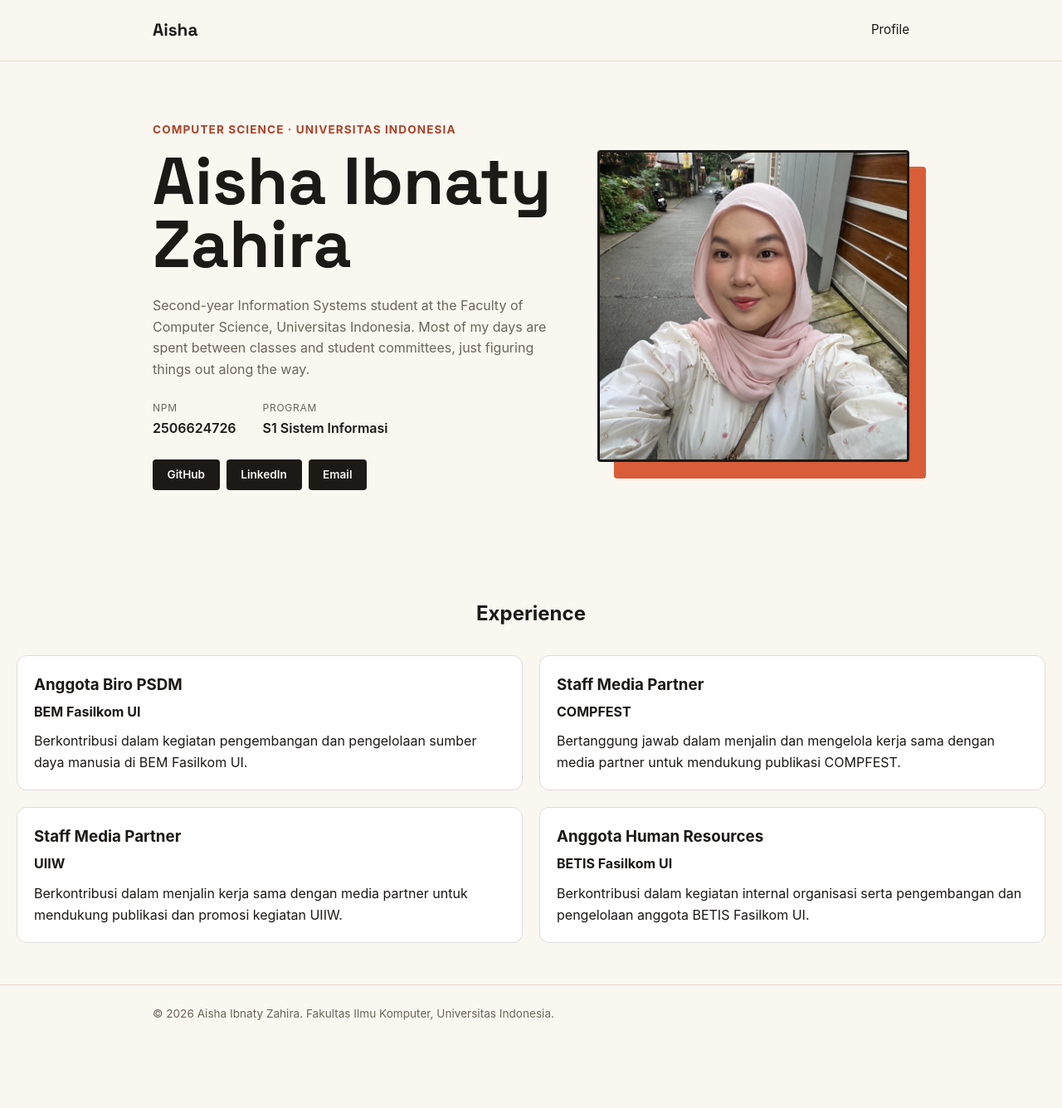
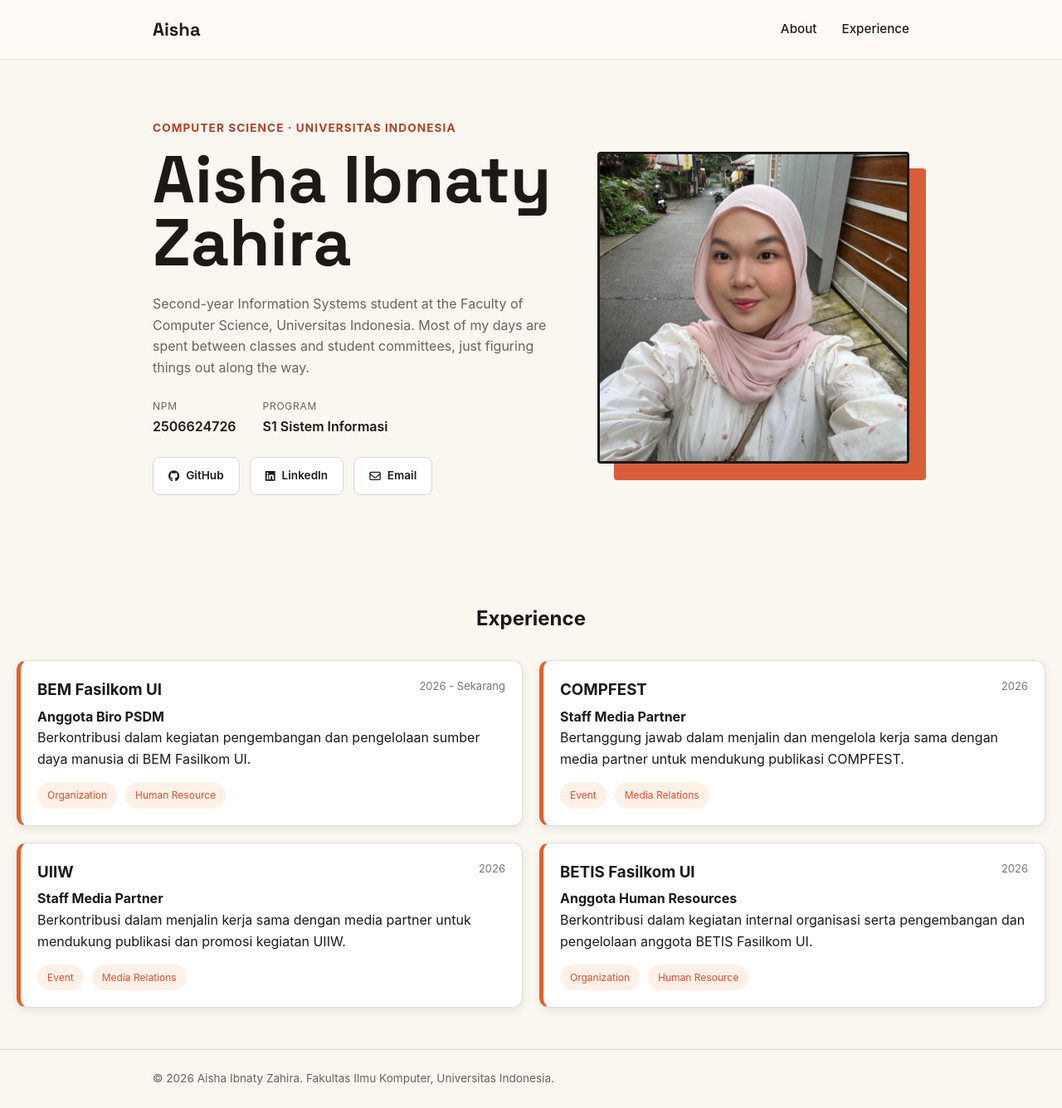
Before and after one commit to aishazahiraa/myportofolio, a Django app: page / in a window 1280 px wide. Shown: the whole page at 83% size. Before the commit the page ends 1230 px from the top, so only its background shows below. Run offline with Django 5.2, Linux system fonts and the light colour scheme.

Commit message:
feat: update portfolio experience and social links

```diff
--- a/static/css/style.css
+++ b/static/css/style.css
@@ -230,3 +230,206 @@ h1, .brand {
         grid-template-columns: 1fr;
     }
 }
+
+/* ===== NAVBAR ===== */
+
+.site-header {
+    position: sticky;
+    top: 0;
+    z-index: 1000;
+    background: #fffaf5;
+    border-bottom: 1px solid #e5e5e5;
+}
+
+.site-header .container {
+    display: flex;
+    justify-content: space-between;
+    align-items: center;
+    padding-top: 18px;
+    padding-bottom: 18px;
+}
+
+.brand {
+    font-size: 22px;
+    font-weight: 700;
+    text-decoration: none;
+    color: #1d1d1d;
+}
+
+.site-header nav {
+    display: flex;
+    gap: 30px;
+}
+
+.site-header nav a {
+    text-decoration: none;
+    color: #1d1d1d;
+    font-weight: 500;
+    transition: color 0.3s ease;
+}
+
+.site-header nav a:hover {
+    color: #e85d2a;
+}
+
+/* ===== EXPERIENCE CARD ===== */
+
+.experience-card {
+    border-left: 5px solid #e85d2a;
+    box-shadow: 0 4px 12px rgba(0, 0, 0, 0.08);
+    transition: transform 0.3s ease, box-shadow 0.3s ease;
+}
+
+.experience-card:hover {
+    transform: translateY(-6px);
+    box-shadow: 0 8px 20px rgba(0, 0, 0, 0.14);
+}
+
+/* ===== SOCIAL BUTTON HOVER ===== */
+
+.social-link {
+    transition: transform 0.3s ease, background-color 0.3s ease, color 0.3s ease;
+}
+
+.social-link:hover {
+    transform: translateY(-3px);
+    background-color: #e85d2a;
+    color: white;
+}
+
+/* ===== EXPERIENCE CARD DETAILS ===== */
+
+.experience-header {
+    display: flex;
+    justify-content: space-between;
+    align-items: flex-start;
+    gap: 20px;
+}
+
+.experience-header h3 {
+    margin: 0 0 5px 0;
+}
+
+.experience-header h4 {
+    margin: 0;
+}
+
+.experience-year {
+    font-size: 13px;
+    color: #777;
+    white-space: nowrap;
+}
+
+.experience-tags {
+    display: flex;
+    gap: 10px;
+    flex-wrap: wrap;
+    margin-top: 15px;
+}
+
+.experience-tags span {
+    background: #fff0e8;
+    color: #d9532b;
+    padding: 6px 12px;
+    border-radius: 20px;
+    font-size: 12px;
+}
+
+.experience-card {
+    transition: transform 0.25s ease, box-shadow 0.25s ease;
+}
+
+.experience-card:hover {
+    transform: translateY(-5px);
+    box-shadow: 0 10px 25px rgba(0, 0, 0, 0.12);
+}
+
+/* ===== SOCIAL BUTTONS ===== */
+
+.social-links {
+    display: flex;
+    gap: 12px;
+    flex-wrap: wrap;
+}
+
+.social-link {
+    display: inline-flex;
+    align-items: center;
+    justify-content: center;
+    gap: 8px;
+
+    padding: 11px 18px;
+    border: 1px solid #d6d6d6;
+    border-radius: 8px;
+
+    background-color: white;
+    color: #1d1d1d;
+
+    text-decoration: none;
+    font-weight: 600;
+
+    transition: all 0.25s ease;
+}
+
+.social-icon {
+    font-size: 17px;
+    font-weight: 700;
+}
+
+/* GitHub: baru oranye saat disentuh mouse */
+.github-link:hover {
+    background-color: #ff6fb5;
+    border-color: #ff6fb5;
+    color: white;
+}
+
+/* LinkedIn: baru biru saat disentuh mouse */
+.linkedin-link:hover {
+    background-color: #0a66c2;
+    border-color: #0a66c2;
+    color: white;
+}
+
+/* Email: baru gelap saat disentuh mouse */
+.email-link:hover {
+    background-color: #333333;
+    border-color: #333333;
+    color: white;
+}
+
+.social-link:hover {
+    transform: translateY(-3px);
+    box-shadow: 0 6px 14px rgba(0, 0, 0, 0.12);
+}
+
+/* ===== FINAL SOCIAL BUTTON FIX ===== */
+
+/* Kondisi normal: SEMUA PUTIH */
+.github-link,
+.linkedin-link,
+.email-link {
+    background-color: white !important;
+    color: #1d1d1d !important;
+    border-color: #d6d6d6 !important;
+}
+
+/* GitHub baru oranye saat mouse diarahkan */
+.github-link:hover {
+    background-color: #ff6fb5 !important;
+    color: white !important;
+    border-color: #ff6fb5 !important;
+}
+
+/* LinkedIn baru biru saat mouse diarahkan */
+.linkedin-link:hover {
+    background-color: #0a66c2 !important;
+    color: white !important;
+    border-color: #0a66c2 !important;
+}
+
+/* Email baru gelap saat mouse diarahkan */
+.email-link:hover {
+    background-color: #333333 !important;
+    color: white !important;
+    border-color: #333333 !important;
+}
--- a/templates/index.html
+++ b/templates/index.html
@@ -9,21 +9,27 @@
     <link rel="preconnect" href="https://fonts.gstatic.com" crossorigin>
     <link href="https://fonts.googleapis.com/css2?family=Space+Grotesk:wght@500;700&display=swap" rel="stylesheet">
 
+    <link rel="stylesheet"
+      href="https://cdnjs.cloudflare.com/ajax/libs/font-awesome/6.5.2/css/all.min.css">
+
     <link rel="stylesheet" href="/static/css/style.css">
 </head>
 
 <body>
+
     <header class="site-header">
         <div class="container">
             <a href="#profile" class="brand">Aisha</a>
 
             <nav>
-                <a href="#profile">Profile</a>
+                <a href="#profile">About</a>
+                <a href="#experience">Experience</a>
             </nav>
         </div>
     </header>
 
     <main>
+
         <section class="hero" id="profile">
             <div class="container hero-grid">
 
@@ -62,40 +68,100 @@
                     </dl>
 
                     <div class="social-links">
-                    <a href="https://github.com/aishazahiraa" class="social-link">GitHub</a>
-                    <a href=https://www.linkedin.com/in/aisha-ibnaty-zahira-296622379/ class="social-link">LinkedIn</a>
-                    <a href="mailto:zahiraaisha07@gmail.com" class="social-link">Email</a>
+                        <a href="https://github.com/aishazahiraa" class="social-link github-link">
+                            <i class="fa-brands fa-github"></i>
+                            GitHub
+                        </a>
+
+                        <a href="https://www.linkedin.com/in/aisha-ibnaty-zahira-296622379/" class="social-link linkedin-link">
+                            <i class="fa-brands fa-linkedin"></i>
+                            LinkedIn
+                        </a>
+
+                        <a href="mailto:zahiraaisha07@gmail.com" class="social-link email-link">
+                            <i class="fa-regular fa-envelope"></i>
+                            Email
+                        </a>
                     </div>
                 </div>
 
             </div>
         </section>
-    <section class="experience">
+
+        <section class="experience" id="experience">
     <h2>Experience</h2>
 
     <div class="experience-container">
+
         <div class="experience-card">
-            <h3>Anggota Biro PSDM</h3>
-            <h4>BEM Fasilkom UI</h4>
-            <p>Berkontribusi dalam kegiatan pengembangan dan pengelolaan sumber daya manusia di BEM Fasilkom UI.</p>
+            <div class="experience-header">
+                <div>
+                    <h3>BEM Fasilkom UI</h3>
+                    <h4>Anggota Biro PSDM</h4>
+                </div>
+                <span class="experience-year">2026 - Sekarang</span>
             </div>
 
-        <div class="experience-card">
-            <h3>Staff Media Partner</h3>
-            <h4>COMPFEST</h4>
-            <p>Bertanggung jawab dalam menjalin dan mengelola kerja sama dengan media partner untuk mendukung publikasi COMPFEST.</p>
+            <p>Berkontribusi dalam kegiatan pengembangan dan pengelolaan sumber daya manusia di BEM Fasilkom UI.</p>
+
+            <div class="experience-tags">
+                <span>Organization</span>
+                <span>Human Resource</span>
+            </div>
         </div>
 
+
         <div class="experience-card">
-            <h3>Staff Media Partner</h3>
-            <h4>UIIW</h4>
-            <p>Berkontribusi dalam menjalin kerja sama dengan media partner untuk mendukung publikasi dan promosi kegiatan UIIW.</p>
+            <div class="experience-header">
+                <div>
+                    <h3>COMPFEST</h3>
+                    <h4>Staff Media Partner</h4>
+                </div>
+                <span class="experience-year">2026</span>
             </div>
 
+            <p>Bertanggung jawab dalam menjalin dan mengelola kerja sama dengan media partner untuk mendukung publikasi COMPFEST.</p>
+
+            <div class="experience-tags">
+                <span>Event</span>
+                <span>Media Relations</span>
+            </div>
+        </div>
+
+
         <div class="experience-card">
-            <h3>Anggota Human Resources</h3>
-            <h4>BETIS Fasilkom UI</h4>
+            <div class="experience-header">
+                <div>
+                    <h3>UIIW</h3>
+                    <h4>Staff Media Partner</h4>
+                </div>
+                <span class="experience-year">2026</span>
+            </div>
+
+            <p>Berkontribusi dalam menjalin kerja sama dengan media partner untuk mendukung publikasi dan promosi kegiatan UIIW.</p>
+
+            <div class="experience-tags">
+                <span>Event</span>
+                <span>Media Relations</span>
+            </div>
+        </div>
+
+
+        <div class="experience-card">
+            <div class="experience-header">
+                <div>
+                    <h3>BETIS Fasilkom UI</h3>
+                    <h4>Anggota Human Resources</h4>
+                </div>
+                <span class="experience-year">2026</span>
+            </div>
+
             <p>Berkontribusi dalam kegiatan internal organisasi serta pengembangan dan pengelolaan anggota BETIS Fasilkom UI.</p>
+
+            <div class="experience-tags">
+                <span>Organization</span>
+                <span>Human Resource</span>
+            </div>
         </div>
 
     </div>
@@ -108,5 +174,6 @@
             <p>&copy; 2026 Aisha Ibnaty Zahira. Fakultas Ilmu Komputer, Universitas Indonesia.</p>
         </div>
     </footer>
+
 </body>
 </html>
```
Lines whose indentation alone changed are shown as unchanged.
